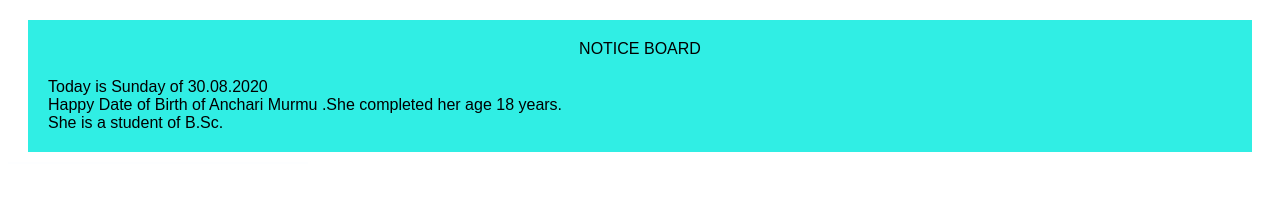
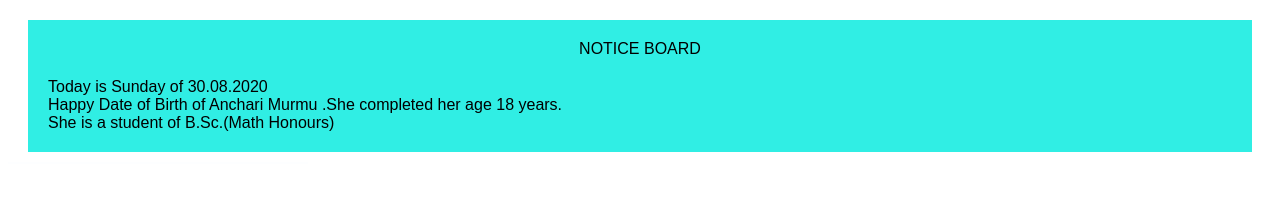
Before and after one commit to sitalchmurmu/sitalchmurmu.github.io, a plain HTML site: page village-home.html in a window 1280 px wide. Shown: the top 204 px of the page. Drawn offline with Linux system fonts and the light colour scheme.

Commit message:
Add files via upload

```diff
--- a/village-home.html
+++ b/village-home.html
@@ -19,7 +19,7 @@
       <span class="center">NOTICE BOARD</span>
       <span>Today is Sunday of 30.08.2020 </span>
       <span>Happy Date of Birth of Anchari Murmu .She completed her age 18 years.</span>
-      <span>She is a student of B.Sc. </span>
+      <span>She is a student of B.Sc.(Math Honours) </span>
     </div>
 
     <div class="dimmer"></div>
```
